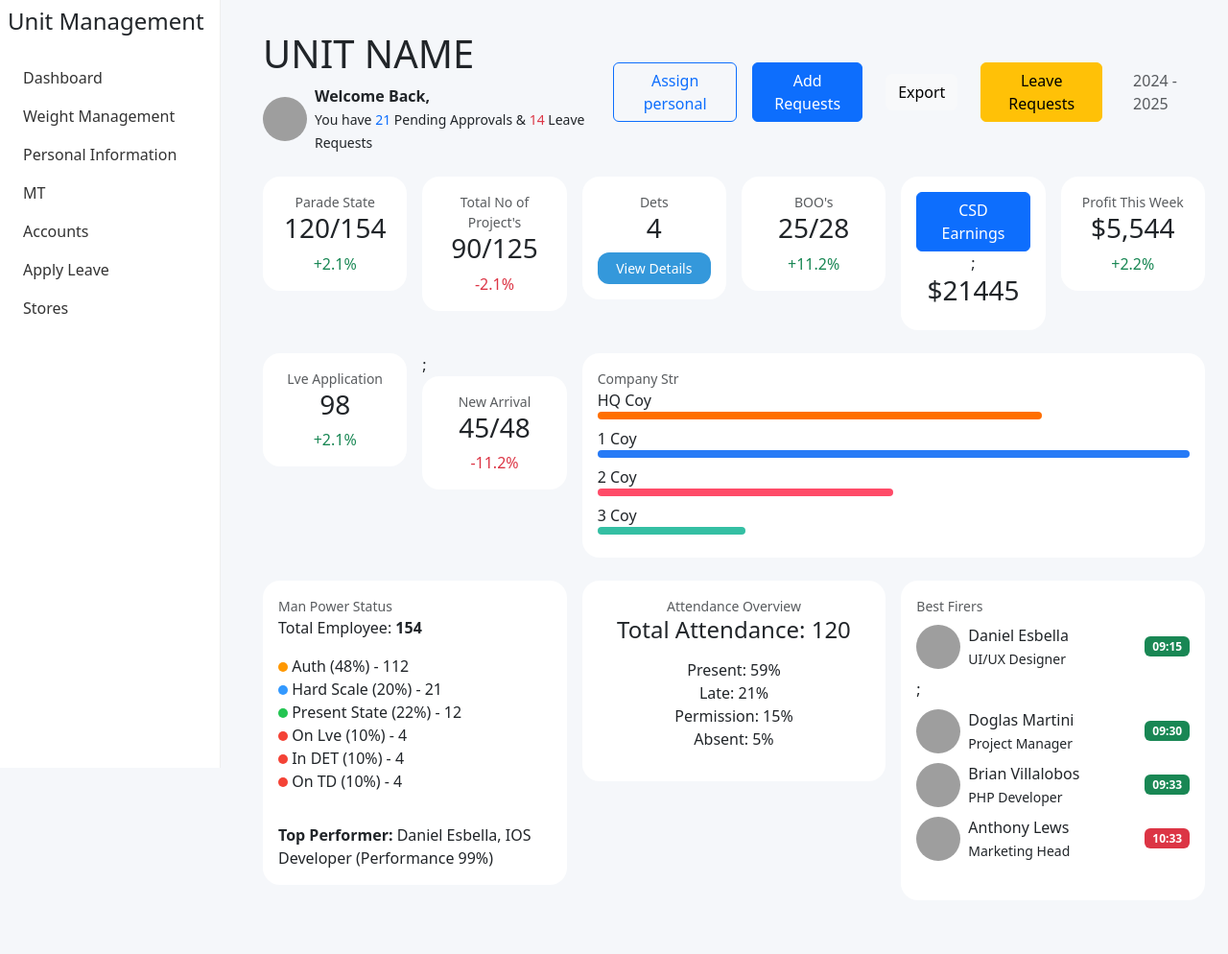
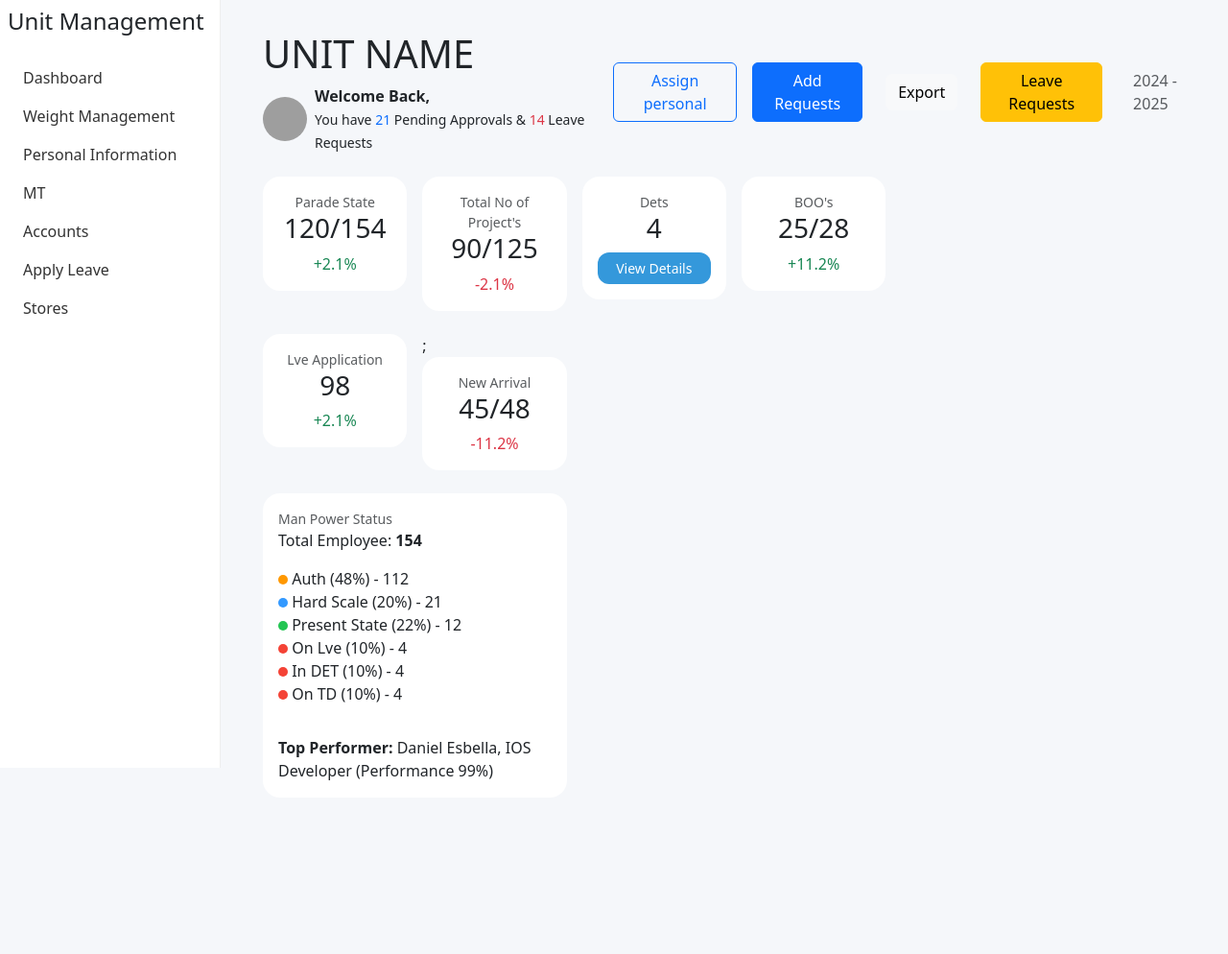
Before and after one commit to CODINGPERSON2026/HRMS-FEB-02, a Flask app: template templates/dashboard.html in a window 1280 px wide. Shown: the whole page at 96% size. After the commit the page ends 813 px from the top, so only its background shows below. Run offline with Flask 3, Linux system fonts and the light colour scheme; the template is opened without the code that fills it, so the values that code supplies are empty; data comes from the database, SQL or seed files in the repository; some libraries are stand-ins or nearby versions; grey boxes are pictures that could not be loaded.

Commit message:
lattest updated

```diff
--- a/templates/dashboard.html
+++ b/templates/dashboard.html
@@ -71,19 +71,19 @@
           <span class="text-success">+11.2%</span>
         </div>
       </div>
-      <div class="col-lg-2 col-md-4 col-sm-6">
+      <!-- <div class="col-lg-2 col-md-4 col-sm-6">
         <div class="card p-3 text-center">
           <button class="btn btn-primary" data-bs-toggle="modal" data-bs-target="#salesModal">CSD Earnings</button>
 ;          <h3>$21445</h3>
         </div>
-      </div>
-      <div class="col-lg-2 col-md-4 col-sm-6">
+      </div> -->
+      <!-- <div class="col-lg-2 col-md-4 col-sm-6">
         <div class="card p-3 text-center">
           <small class="text-muted">Profit This Week</small>
           <h3>$5,544</h3>
           <span class="text-success">+2.2%</span>
         </div>
-      </div>
+      </div> -->
     </div>
 
     <!-- Stats Row 2 -->
@@ -102,17 +102,7 @@
           <span class="text-danger">-11.2%</span>
         </div>
       </div>
-      <div class="col-lg-8">
-        <div class="card p-3">
-          <small class="text-muted">Company Str</small>
-          <div>
-            <div>HQ Coy<div class="department-bar bar-uiux w-75 mb-2"></div></div>
-            <div>1 Coy <div class="department-bar bar-dev w-100 mb-2"></div></div>
-            <div>2 Coy <div class="department-bar bar-mgmt w-50 mb-2"></div></div>
-            <div>3 Coy <div class="department-bar bar-hr w-25 mb-2"></div></div>
-          </div>
-        </div>
-      </div>
+
     </div>
 
     <!-- Status and Attendance -->
@@ -132,46 +122,8 @@
           <div class="mt-3"><b>Top Performer:</b> Daniel Esbella, IOS Developer (Performance 99%)</div>
         </div>
       </div>
-      <div class="col-lg-4">
-        <div class="card p-3 text-center">
-          <small class="text-muted">Attendance Overview</small>
-          <!-- Replace with chart as needed -->
-          <h4>Total Attendance: 120</h4>
-          <ul class="list-unstyled mt-2">
-            <li>Present: 59%</li>
-            <li>Late: 21%</li>
-            <li>Permission: 15%</li>
-            <li>Absent: 5%</li>
-          </ul>
-        </div>
-      </div>
-      <div class="col-lg-4">
-        <div class="card p-3">
-          <small class="text-muted">Best Firers</small>
-          <ul class="list-unstyled">
-            <li class="d-flex align-items-center my-2">
-              <img src="https://randomuser.me/api/portraits/women/2.jpg" class="avatar me-2">
-              <span>Daniel Esbella<br><small>UI/UX Designer</small></span>
-              <span class="badge bg-success ms-auto">09:15</span>
-            </li>;
-            <li class="d-flex align-items-center my-2">
-              <img src="https://randomuser.me/api/portraits/men/3.jpg" class="avatar me-2">
-              <span>Doglas Martini<br><small>Project Manager</small></span>
-              <span class="badge bg-success ms-auto">09:30</span>
-            </li>
-            <li class="d-flex align-items-center my-2">
-              <img src="https://randomuser.me/api/portraits/men/4.jpg" class="avatar me-2">
-              <span>Brian Villalobos<br><small>PHP Developer</small></span>
-              <span class="badge bg-success ms-auto">09:33</span>
-            </li>
-            <li class="d-flex align-items-center my-2">
-              <img src="https://randomuser.me/api/portraits/men/5.jpg" class="avatar me-2">
-              <span>Anthony Lews<br><small>Marketing Head</small></span>
-              <span class="badge bg-danger ms-auto">10:33</span>
-            </li>
-          </ul>
-        </div>
-      </div>
+      <!--  -->
+
     </div>
   </div>
 
```
Also changed, not shown: blueprints/apply_leave.py (+9 -4 lines), latestsql.sql.
